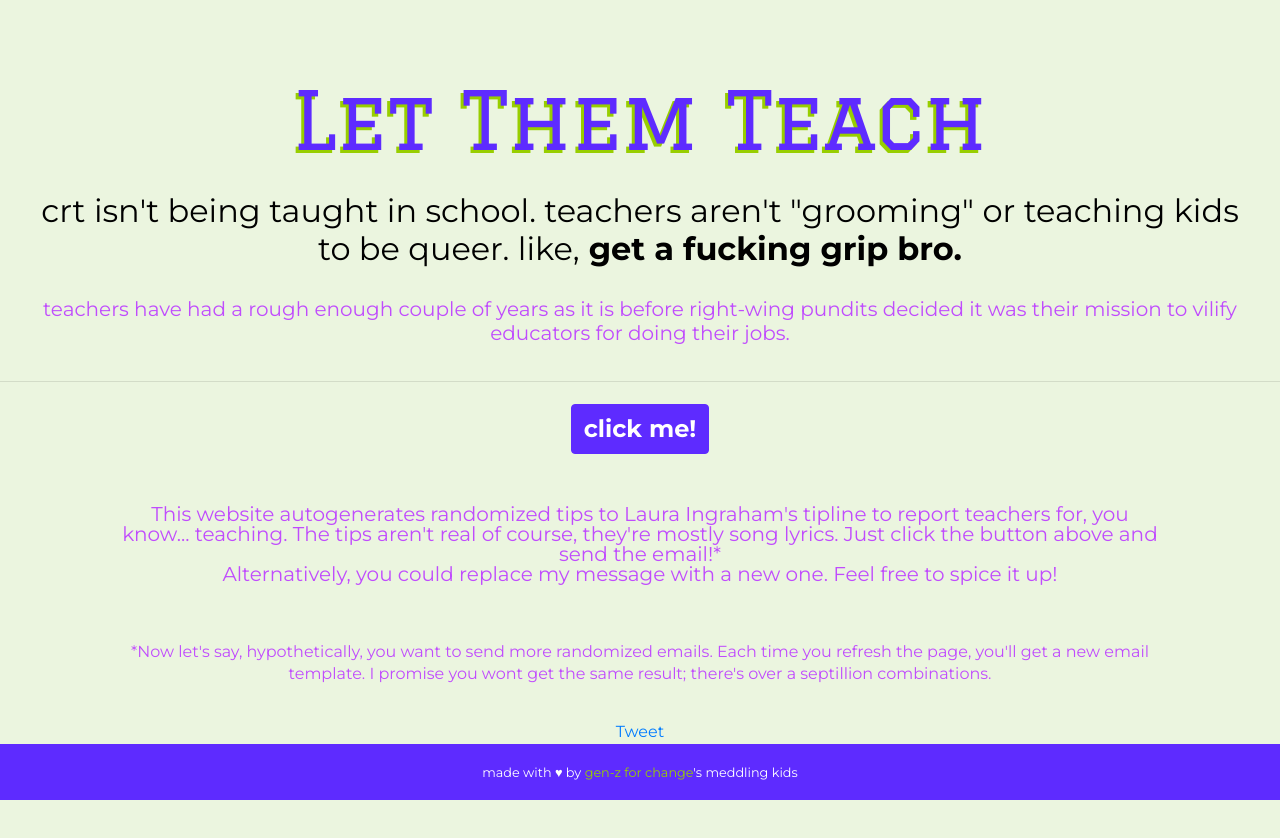
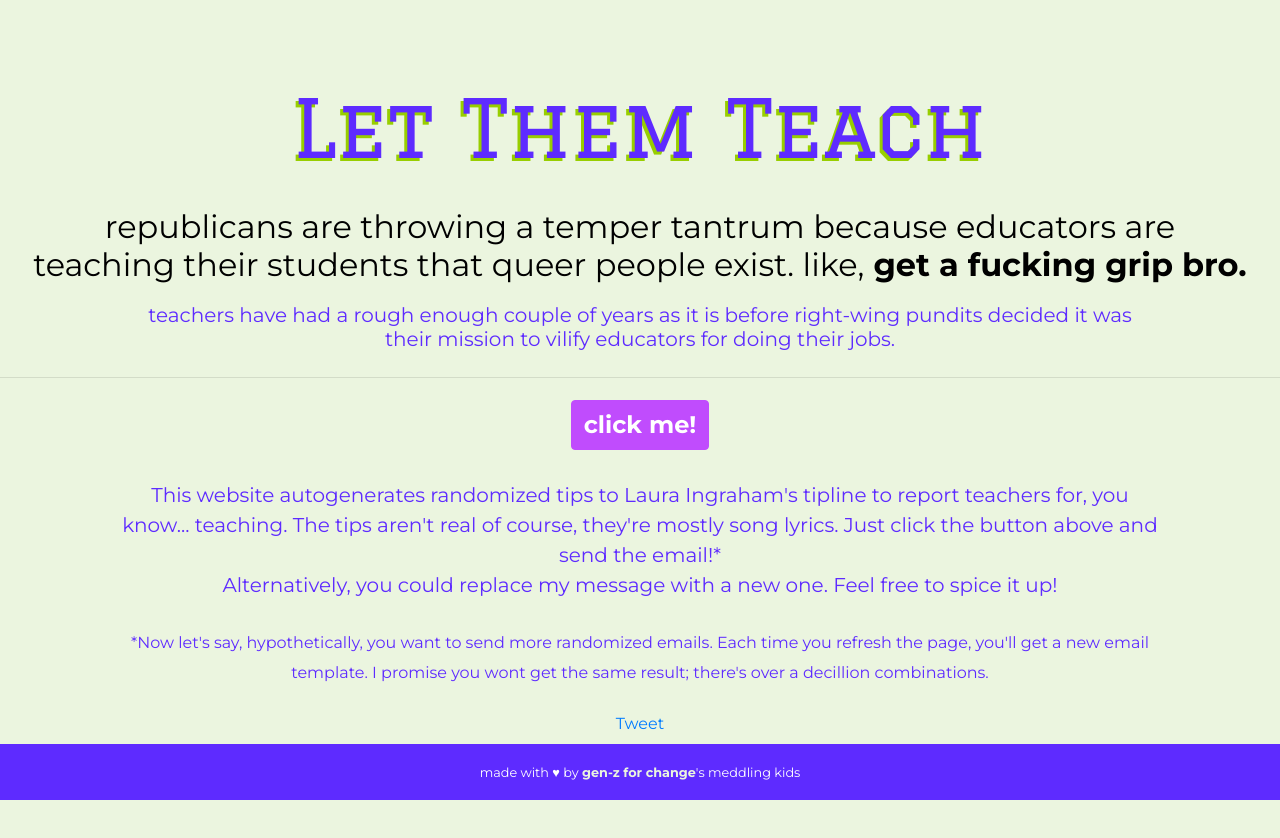
Before and after one commit to soapia/ily-teachers, a plain HTML site: page index.html in a window 1280 px wide. Drawn offline with nearby package versions, Linux system fonts and the light colour scheme; a web font is replaced by a local one.

Commit message:
lets get this show on the road

```diff
--- a/index.html
+++ b/index.html
@@ -27,7 +27,7 @@
 
 <body>
   <h1>Let Them Teach</h1>
-  <h5>crt isn't being taught in school. teachers aren't "grooming" or teaching kids to be queer. like,<strong> get a fucking grip bro.</strong></h5>
+  <h5>republicans are throwing a temper tantrum because educators are teaching their students that queer people exist.  like,<strong> get a fucking grip bro.</strong></h5>
   <h6>teachers have had a rough enough couple of years as it is before right-wing pundits decided it was their mission to vilify educators for doing their jobs.</h6>
   <hr>
 
@@ -35,8 +35,8 @@
   <br><br>
   <p>This website autogenerates randomized tips to Laura Ingraham's tipline to report teachers for, you know... teaching. The tips aren't real of course, they're mostly song lyrics. Just click the button above and send the email!*<br>
 Alternatively, you could replace my message with a new one. Feel free to spice it up!</p>
-  <p><small>*Now let's say, hypothetically, you want to send more randomized emails. Each time you refresh the page, you'll get a new email template. I promise you wont get the same result; there's over a septillion combinations.</small></p>
-<a href="https://twitter.com/share?ref_src=twsrc%5Etfw" class="twitter-share-button" data-size="large" data-text="Fox&#39;s Laura Ingraham created a tipline for parents to report teachers who &quot;seek to destroy a child&#39;s innocence in the name of tolerance&quot;. It&#39;d be a shame if folks sent in phony tips to the email with this website..." data-url="https://letthemteach.org" data-show-count="false">Tweet</a><script async src="https://platform.twitter.com/widgets.js" charset="utf-8"></script>
+  <p><small>*Now let's say, hypothetically, you want to send more randomized emails. Each time you refresh the page, you'll get a new email template. I promise you wont get the same result; there's over a decillion combinations.</small></p>
+<a href="https://twitter.com/share?ref_src=twsrc%5Etfw" class="twitter-share-button" data-size="large" data-text="Fox&#39;s Laura Ingraham created a tipline for parents to report teachers who &quot;seek to destroy a child&#39;s innocence in the name of tolerance&quot;. Whatever that means. It&#39;d be a shame if folks sent in phony tips to the email with this website..." data-url="https://letthemteach.org" data-show-count="false">Tweet</a><script async src="https://platform.twitter.com/widgets.js" charset="utf-8"></script>
 <p>also, feel free to share if you feel so inclined ;)</p>
   <footer class="footer mt-auto py-3 bg-light"><small>made with ♥ by <a class='gz4c' href="https://genzforchange.org" target="_">gen-z for change</a>'s meddling kids</small></footer>
 
--- a/style.css
+++ b/style.css
@@ -2,7 +2,7 @@
 
 body {
   background-color: #EBF5DF;
-  color: #C04CFD;
+  color: #5E2BFF;
   text-align: center;
   font-family: 'Montserrat', sans-serif;
 }
@@ -41,8 +41,8 @@ p:last-of-type {
 
 .btn-outline-danger {
   color: white;
-  background-color: #5E2BFF;
-  border-color: #5E2BFF;
+  background-color: #C04CFD;
+  border-color: #C04CFD;
   font-weight: bold;
   font-size: 1.5em;
   margin: 0.25em;
@@ -85,7 +85,8 @@ footer {
 }
 
 .footer a {
-  color: #98CE00;
+  color: #EBF5DF;
+  font-weight: bold;
 }
 
 @media only screen and (min-width: 750px) {
@@ -97,6 +98,7 @@ footer {
 
     h6 {
       font-size: 1.25em;
+      padding: 0.5em 7em 0.5em 7em;
     }
 
     .btn {
@@ -104,7 +106,7 @@ footer {
     }
 
     h1 {
-      line-height: 100%;
+/*       line-height: 100%; */
       font-size: 5em;
 /*       font-weight: bold; */
 /*       -webkit-text-stroke-width: 1.5px; */
@@ -112,8 +114,8 @@ footer {
 
     p {
       font-size: 1.25em;
-      line-height: 100%;
-      padding: 1em 6em 1em 6em;
+/*       line-height: 100%; */
+      padding: 0em 6em 0.5em 6em;
     /*   color: #231651 */
     }
   footer {
@@ -123,6 +125,7 @@ footer {
   }
   p:last-of-type {
     margin-bottom: 4em;
+    margin-top: 0.5em;
   }
 
 }
```
Also changed, not shown: script.js.
